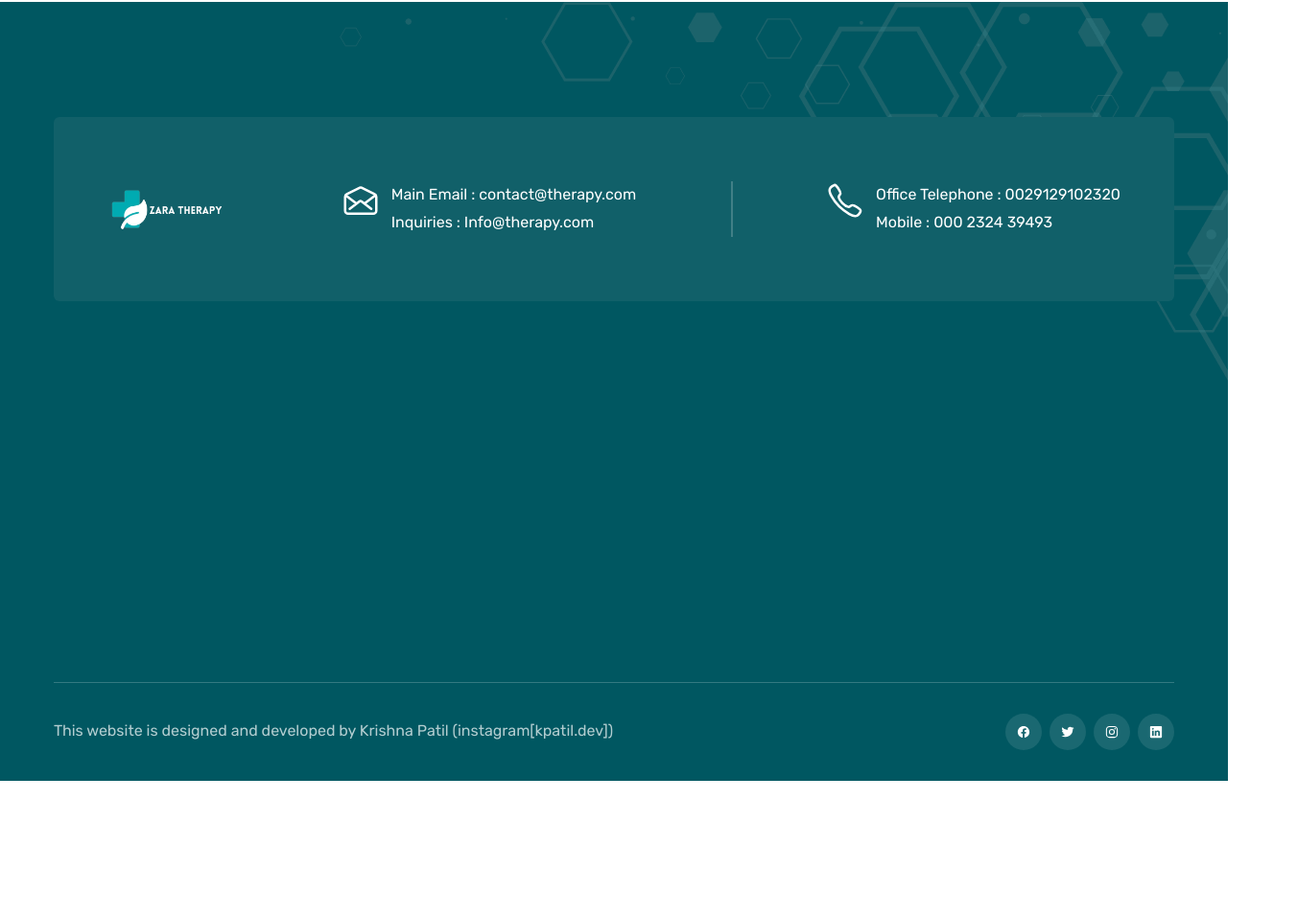
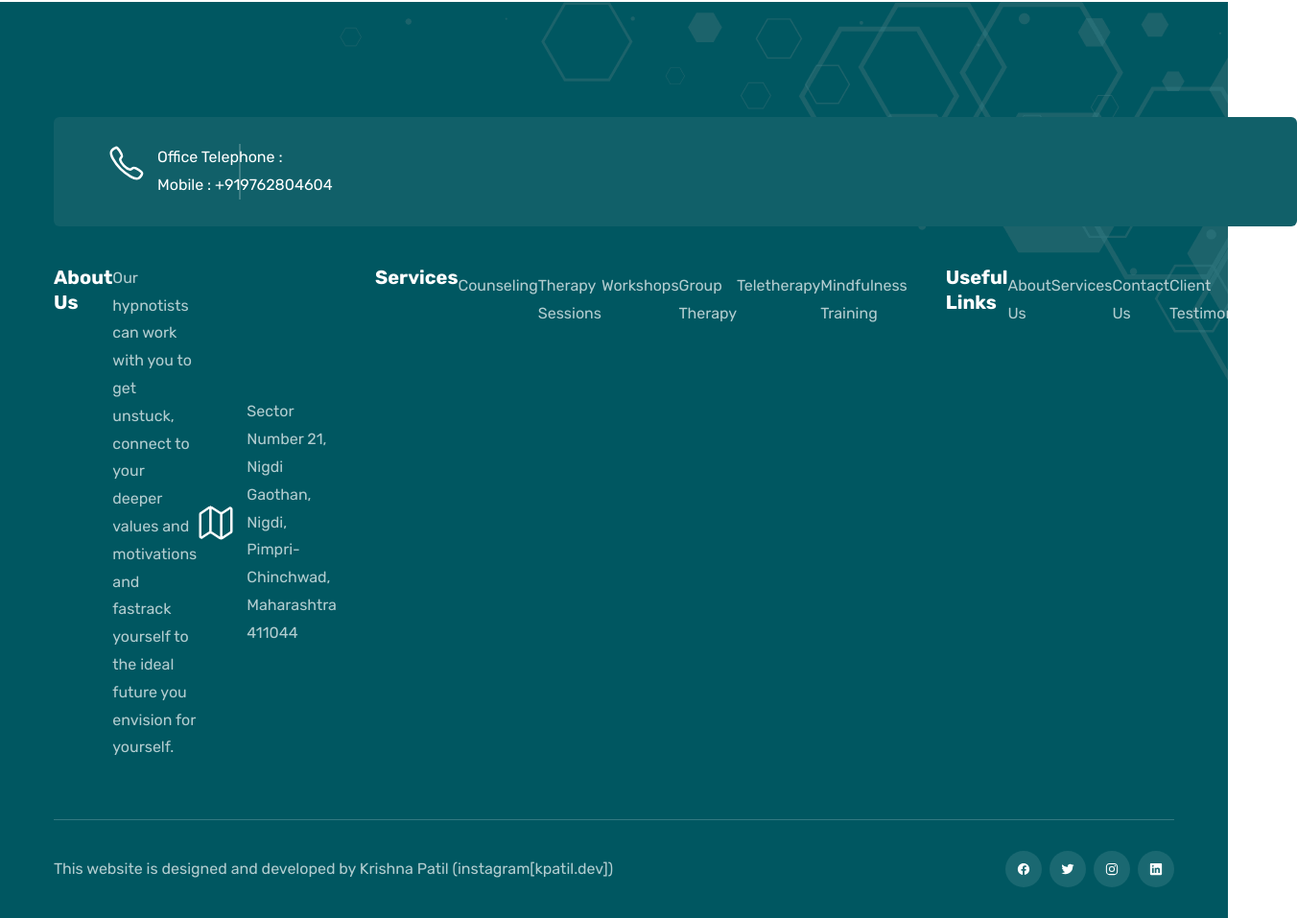
Before and after one commit to krishnapatil6446/Hypno-Doctor, a plain HTML site: page index.html in a window 1280 px wide. Shown: the part 3526-4483 px from the top of the page at 96% size, 1352 px wide, since content can reach past the window. Before the commit the page ends 4340 px from the top, so only its background shows below. Drawn offline with nearby package versions, Linux system fonts and the light colour scheme.

Commit message:
footerisupdating

```diff
--- a/assets/css/style.css
+++ b/assets/css/style.css
@@ -770,6 +770,10 @@ body.nav-active { overflow: hidden; }
   margin-block-start: 8px;
   transition: var(--transition-1);
 }
+.footer-list{
+  display: flex;
+  justify-content: space-between;
+}
 
 .footer-link:is(:hover, :focus-visible) { color: var(--verdigris); }
 
--- a/index.html
+++ b/index.html
@@ -445,7 +445,7 @@
         - #BLOG
       -->
 
-      <section class="section blog" aria-labelledby="blog-label">
+      <section id="blog" class="section blog" aria-labelledby="blog-label">
         <div class="container">
           <p class="section-subtitle title-lg text-center" id="blog-label" data-reveal="bottom">
             Therapist Insights
@@ -526,11 +526,11 @@
     <div class="container">
       <div class="section footer-top">
         <div class="footer-brand" data-reveal="bottom">
-          <a href="#" class="logo">
+          <!-- <a href="#" class="logo">
             <img src="./assets/images/ZARA_LOGO_with_Text.png" width="136" height="46" loading="lazy" alt="Therapist Home">
-          </a>
+          </a> -->
           <ul class="contact-list has-after">
-            <li class="contact-item">
+            <!-- <li class="contact-item">
               <div class="item-icon">
                 <ion-icon name="mail-open-outline"></ion-icon>
               </div>
@@ -542,17 +542,18 @@
                   Inquiries : <a href="mailto:Info@therapy.com" class="contact-link">Info@therapy.com</a>
                 </p>
               </div>
-            </li>
+            </li> -->
             <li class="contact-item">
               <div class="item-icon">
                 <ion-icon name="call-outline"></ion-icon>
               </div>
               <div>
                 <p>
-                  Office Telephone : <a href="tel:0029129102320" class="contact-link">0029129102320</a>
+                  Office Telephone :
+                   <!-- <a href="tel:+919762804604" class="contact-link">+919762804604</a> -->
                 </p>
                 <p>
-                  Mobile : <a href="tel:000232439493" class="contact-link">000 2324 39493</a>
+                  Mobile : <a href="tel:+919762804604" class="contact-link">+919762804604</a>
                 </p>
               </div>
             </li>
@@ -561,13 +562,13 @@
         <div class="footer-list" data-reveal="bottom">
           <p class="headline-sm footer-list-title">About Us</p>
           <p class="text">
-            Lorem ipsum dolor sit amet, consectetur adipiscing elit. Quisque fermentum tortor quis arcu varius, sit amet tempus urna vestibulum. Integer vitae magna pretium, consequat velit nec.
+            Our hypnotists can work with you to get unstuck, connect to your deeper values and motivations and fastrack yourself to the ideal future you envision for yourself.
           </p>
           <address class="address">
             <ion-icon name="map-outline"></ion-icon>
             <span class="text">
-              1234 Therapy Lane <br>
-              City, State 12345
+             Sector Number 21, Nigdi Gaothan, Nigdi, <br>
+             Pimpri-Chinchwad, Maharashtra 411044
             </span>
           </address>
         </div>
@@ -599,19 +600,19 @@
             <p class="headline-sm footer-list-title">Useful Links</p>
           </li>
           <li>
-            <a href="#" class="text footer-link">Privacy Policy</a>
+            <a href="./aboutus.html" class="text footer-link">About Us</a>
           </li>
           <li>
-            <a href="#" class="text footer-link">Terms of Service</a>
+            <a href="./service.html" class="text footer-link">Services</a>
           </li>
           <li>
-            <a href="#" class="text footer-link">Client Testimonials</a>
+            <a href="./conntact.html" class="text footer-link">Contact Us</a>
           </li>
           <li>
-            <a href="#" class="text footer-link">FAQs</a>
+            <a href="#blog" class="text footer-link">Client Testimonials</a>
           </li>
         </ul>
-        <div class="footer-list" data-reveal="bottom">
+        <!-- <div class="footer-list" data-reveal="bottom">
           <p class="headline-sm footer-list-title">Subscribe</p>
           <form action="" class="footer-form">
             <input type="email" name="email" placeholder="Email" class="input-field title-lg">
@@ -620,7 +621,7 @@
           <p class="text">
             Get the latest updates via email. Any time you may unsubscribe.
           </p>
-        </div>
+        </div> -->
       </div>
       <div class="footer-bottom">
         <p class="text copyright">
```
